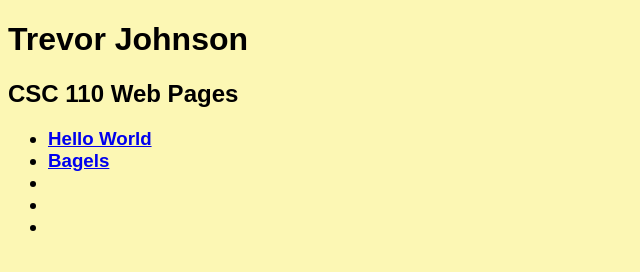
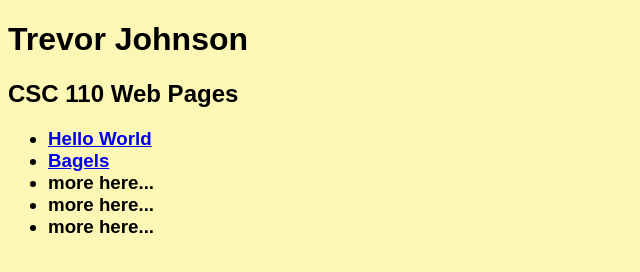
Before and after one commit to tjohnson-pvcc/tjohnson-pvcc.github.io, a plain HTML site: page index.html in a window 1280 px wide. Shown: the whole page, without its empty margins (0-640 px from the left). Drawn offline with Linux system fonts and the light colour scheme.

Commit message:
Update index.html

```diff
--- a/index.html
+++ b/index.html
@@ -20,9 +20,9 @@
 
     <li><a href = "helloworld.html"> Hello World </a></li>
     <li><a href = "bagels.html"> Bagels </a></li>
-    <li more here...</li>
-    <li more here...</li>
-    <li more here...</li>
+    <li> more here...</li>
+    <li> more here...</li>
+    <li> more here...</li>
 </ul>
 </h3>
 </body>
```
